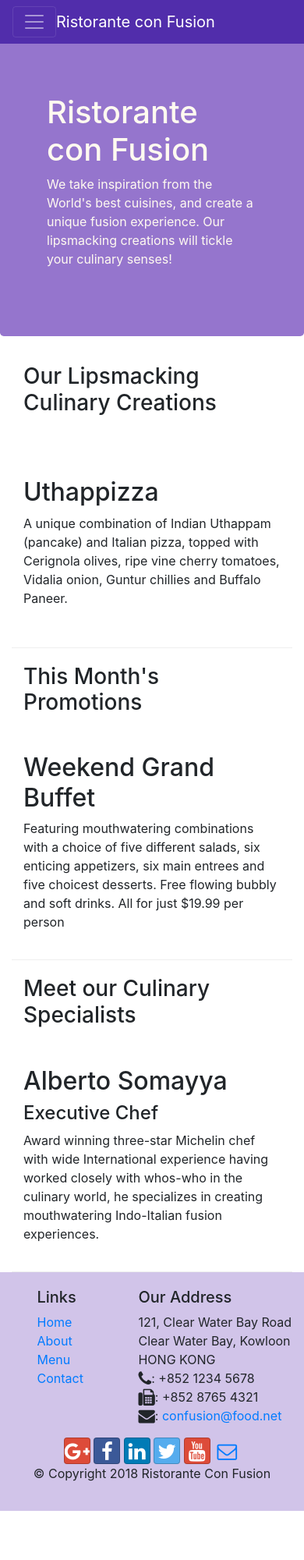
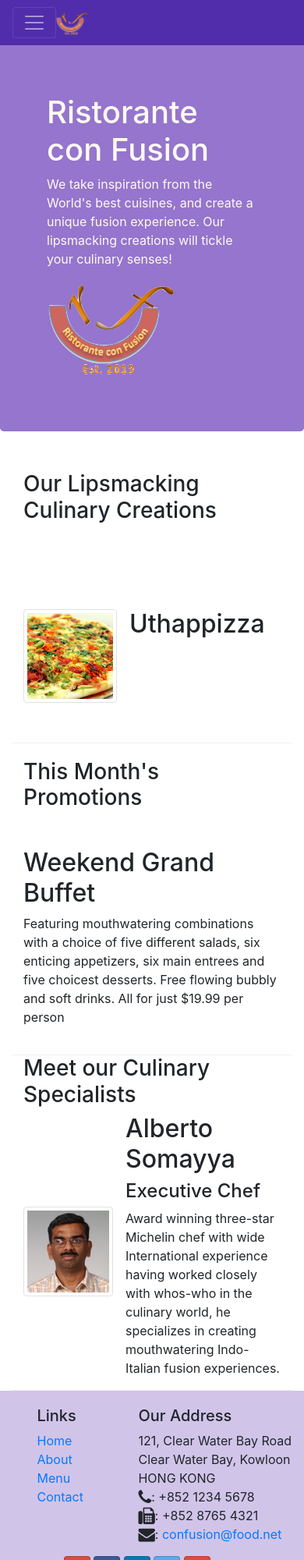
Before and after one commit to Shaaali/web_course_1, a website: page index.html in a window 390 px wide. Shown: the top 2000 px of the page at 78% size. Before the commit the page ends 1937 px from the top, so only its background shows below. Drawn offline with nearby package versions, Linux system fonts and the light colour scheme.

Commit message:
images_added

```diff
--- a/index.html
+++ b/index.html
@@ -20,7 +20,7 @@
             <button class="navbar-toggler" type="button" data-toggle="collapse" data-target="#Navbar">
                 <span class="navbar-toggler-icon"></span>
             </button>
-            <a class="navbar-brand mr-auto" href="#">Ristorante con Fusion</a>
+            <a class="navbar-brand mr-auto" href="#"><img src="img/logo.png" height="30" width="41"></a>
             <div class="collapse navbar-collapse" id="Navbar">
                 <ul class="navbar-nav mr-auto">
                     <li class="nav-item active"><a class="nav-link" href="#"><span class="fa fa-home fa-lg"></span> Home</a></li>
@@ -38,7 +38,8 @@
                     <h1>Ristorante con Fusion</h1>
                     <p>We take inspiration from the World's best cuisines, and create a unique fusion experience. Our lipsmacking creations will tickle your culinary senses!</p>
                 </div>
-                <div class="col-12 col-sm">
+                <div class="col-12 col-sm align-self-center">
+                    <img src="img/logo.png" class="img_fluid">
                 </div>
             </div>
         </div>
@@ -50,8 +51,13 @@
                 <h3>Our Lipsmacking Culinary Creations</h3>
             </div>
             <div class="col col-sm order-sm-first col-md">
-                <h2>Uthappizza</h2>
-                <p>A unique combination of Indian Uthappam (pancake) and Italian pizza, topped with Cerignola olives, ripe vine cherry tomatoes, Vidalia onion, Guntur chillies and Buffalo Paneer.</p>
+                <div class="media">
+                    <img class="d-flex mr-3 img-thumbnail align-self-center" src="img/uthappizza.png" alt="uthappizza">
+               <div class="media-body">
+                <h2 class="mt-0">Uthappizza</h2>
+                <p class="d-none d-sm-block">A unique combination of Indian Uthappam (pancake) and Italian pizza, topped with Cerignola olives, ripe vine cherry tomatoes, Vidalia onion, Guntur chillies and Buffalo Paneer.</p>
+               </div>
+              </div>
             </div>
         </div>
 
@@ -71,12 +77,17 @@
                 <h3>Meet our Culinary Specialists</h3>
             </div>
             <div class="col col-sm order-sm-first col-md">
-                <h2>Alberto Somayya</h2>
+                <div class="media">
+                    <img class="d-flex mr-3 img-thumbnail align-self-center" src="img/alberto.png" alt="alberto">
+                <div class="media-body">
+                <h2 class="mt-0">Alberto Somayya</h2>
                 <h4>Executive Chef</h4>
                 <p>Award winning three-star Michelin chef with wide International experience having worked closely with whos-who in the culinary world, he specializes in creating mouthwatering Indo-Italian fusion experiences. </p>
+                </div>
             </div>
         </div>
     </div>
+</div>
 
     <footer class="footer">
         <div class = "container">
```
Also changed, not shown: aboutus.html (+3 -2 lines), contactus.html (+3 -2 lines), img/alberto.png (added), img/buffet.png (added), img/logo.png (added), img/uthappizza.png (added), 1 other file.
